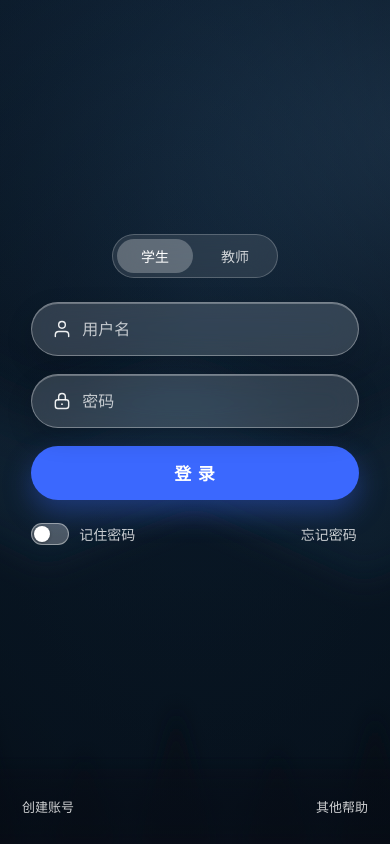
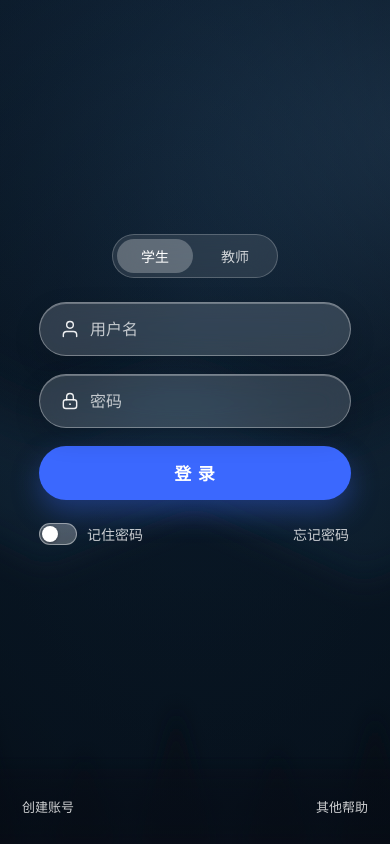
Before and after one commit to grjcl/supAgent, a plain HTML site: page login.html in a window 390 px wide. Drawn offline with Linux system fonts and the light colour scheme.

Commit message:
Use 80% viewport width for the login form on phones

```diff
--- a/login.html
+++ b/login.html
@@ -410,10 +410,6 @@
         padding: 24px 20px 32px;
       }
 
-      .form {
-        width: 84vw;
-      }
-
       .login__footer {
         padding: 0 20px calc(20px + env(safe-area-inset-bottom, 0px));
       }
```
